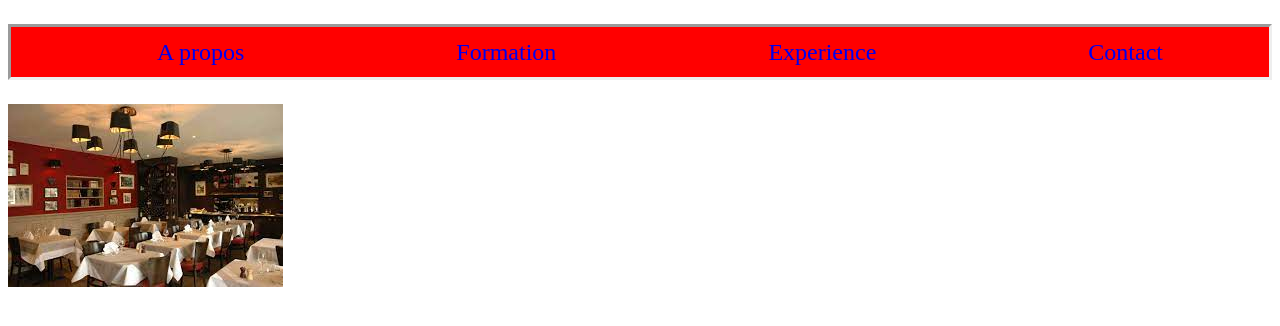
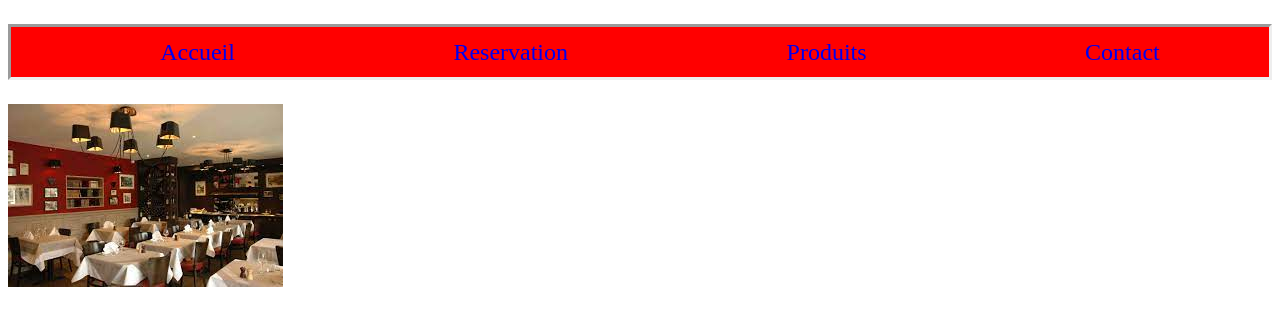
Before and after one commit to Edita2023/Exercice4, a plain HTML site: page index.html in a window 1280 px wide. Drawn offline with Linux system fonts and the light colour scheme.

Commit message:
Compilation

```diff
--- a/index.html
+++ b/index.html
@@ -15,9 +15,9 @@
         <header>
             <nav class="flexCont">
                 <ul class="flexy">
-                    <li class="flexy1"><a href="#apropos">A propos</a></li>
-                    <li class="flexy2"><a href="#formation">Formation</a></li>
-                    <li class="flexy3"><a href="#experience">Experience</a></li>
+                    <li class="flexy1"><a href="#accueil">Accueil</a></li>
+                    <li class="flexy2"><a href="#reservation">Reservation</a></li>
+                    <li class="flexy3"><a href="#produits">Produits</a></li>
                     <li class="flexy4"><a href="#contact">Contact</a></li>
                 </ul>
             </nav>
```
